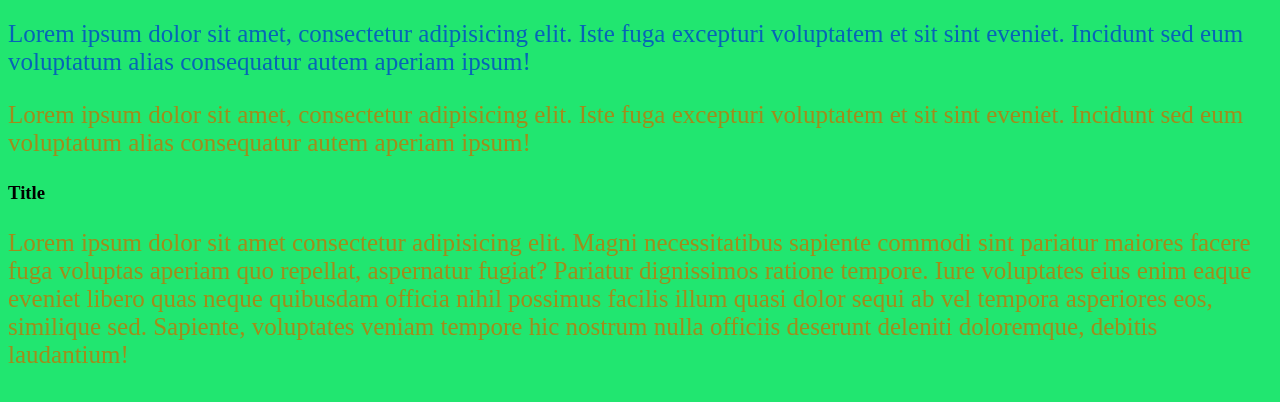
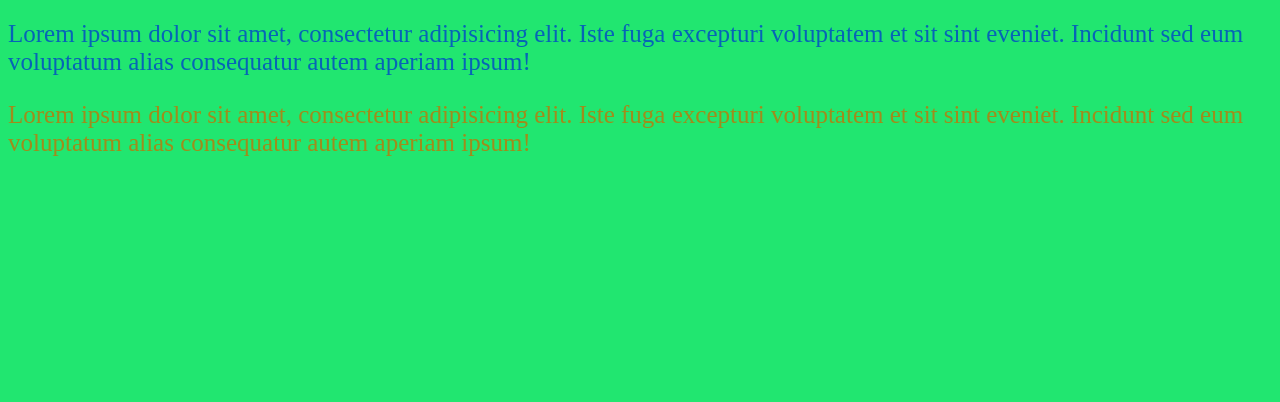
Before and after one commit to SerhiiHaker/gittest, a plain HTML site: page index.html in a window 1280 px wide. Shown: the part 174-576 px from the top of the page. Drawn offline with Linux system fonts and the light colour scheme.

Commit message:
new branch

```diff
--- a/index.html
+++ b/index.html
@@ -12,7 +12,5 @@
 	<h2>Hello</h2>
 	<p>Lorem ipsum dolor sit amet, consectetur adipisicing elit. Iste fuga excepturi voluptatem et sit sint eveniet. Incidunt sed eum voluptatum alias consequatur autem aperiam ipsum!</p>
 	<p>Lorem ipsum dolor sit amet, consectetur adipisicing elit. Iste fuga excepturi voluptatem et sit sint eveniet. Incidunt sed eum voluptatum alias consequatur autem aperiam ipsum!</p>
-	<h3>Title</h3>
-	<p>Lorem ipsum dolor sit amet consectetur adipisicing elit. Magni necessitatibus sapiente commodi sint pariatur maiores facere fuga voluptas aperiam quo repellat, aspernatur fugiat? Pariatur dignissimos ratione tempore. Iure voluptates eius enim eaque eveniet libero quas neque quibusdam officia nihil possimus facilis illum quasi dolor sequi ab vel tempora asperiores eos, similique sed. Sapiente, voluptates veniam tempore hic nostrum nulla officiis deserunt deleniti doloremque, debitis laudantium!</p>
 </body>
 </html>
```
